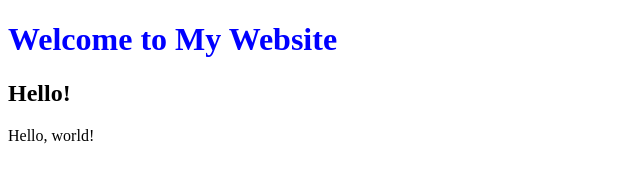
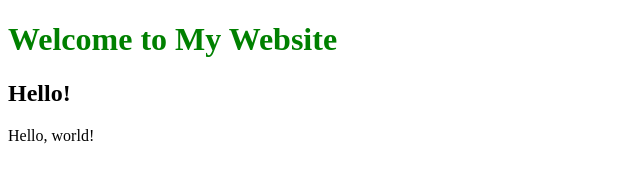
Before and after one commit to amromohmmad/Hello, a plain HTML site: page index.html in a window 1280 px wide. Shown: the whole page, without its empty margins (0-640 px from the left). Drawn offline with Linux system fonts and the light colour scheme.

Commit message:
Add style

```diff
--- a/index.html
+++ b/index.html
@@ -4,7 +4,7 @@
         <title> hello </title>
     </head>
     <body>
-         <h1 style= "color: blue;"> Welcome to My Website</h1>
+         <h1 style= "color: green;"> Welcome to My Website</h1>
         <h2> Hello!</h2>
         Hello, world!
     </body>
```
